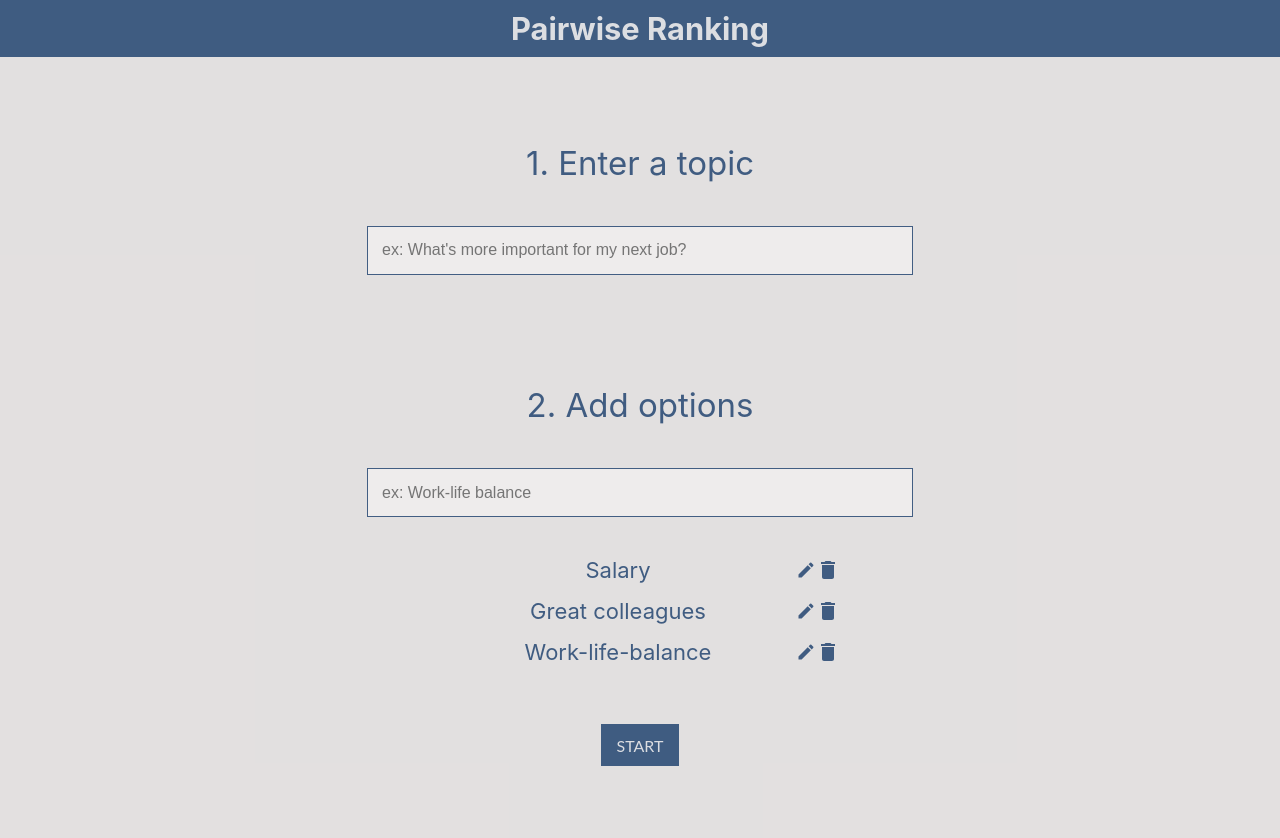
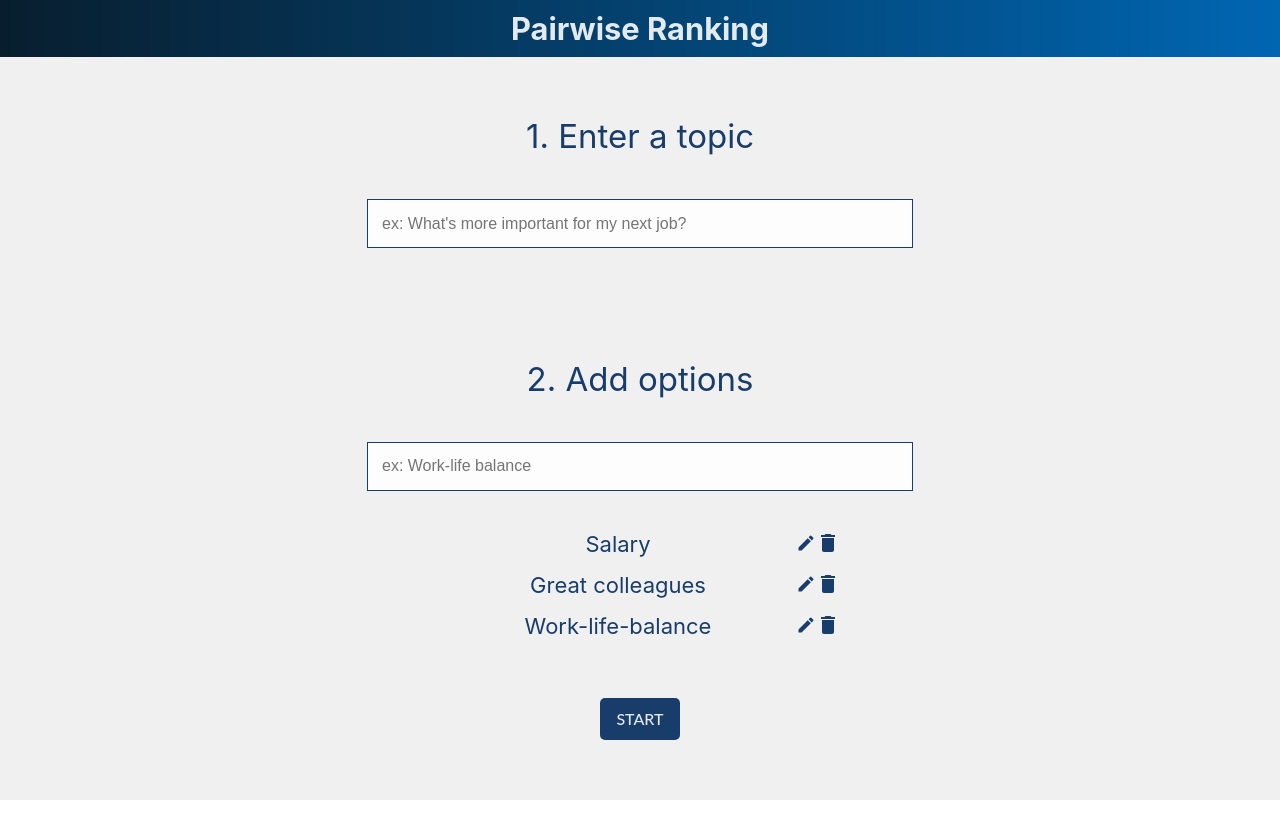
Before and after one commit to mariannefabre/pairwise-ranking-app, a React (Create React App) app: page / in a window 1280 px wide. Shown: the top 838 px of the page. After the commit the page ends 800 px from the top, so only its background shows below. Built offline with nearby package versions, Linux system fonts and the light colour scheme.

Commit message:
Change style

```diff
--- a/src/App.js
+++ b/src/App.js
@@ -2,19 +2,18 @@ import { useSelector } from "react-redux";
 import "./styles.css";
 import Choice from "./components/Choice";
 import Ranking from "./components/Ranking";
-import Home from './components/Home';
+import Home from "./components/Home";
 
 function App() {
-
   const survey = useSelector((state) => state.survey);
 
   return (
     <div className="App">
+      <div className="container"></div>
         <h1>Pairwise Ranking</h1>
-            <div className="container"></div>
-          {survey.isSurveyFinished && <Ranking/>}
+        {survey.isSurveyFinished && <Ranking />}
         {survey.isSurveyStarted && !survey.isSurveyFinished && <Choice />}
-          {!survey.isSurveyStarted && !survey.isSurveyFinished && <Home/>}
+        {!survey.isSurveyStarted && !survey.isSurveyFinished && <Home />}
     </div>
   );
 }
--- a/src/components/Ranking.js
+++ b/src/components/Ranking.js
@@ -33,7 +33,6 @@ const Ranking = () => {
   };
 
   const handleCreateNew = () => {
-    // add code to erase state
     dispatch({ type: "CREATE_NEW_QUESTIONNAIRE" });
   };
 
@@ -45,11 +44,11 @@ const Ranking = () => {
         <td className="ranking-data">{option.text}</td>
         <td className="ranking-data">
           {option.score}{" "}
-          <ThumbUpIcon style={{ fontSize: 20, color: "#48bf48" }} />
+          <ThumbUpIcon className="thumb-up"  />
         </td>
         <td className="ranking-data">
           {options.length - 1 - option.score}{" "}
-          <ThumbDownIcon style={{ fontSize: 20, color: "red" }} />
+          <ThumbDownIcon className="thumb-down" />
         </td>
       </tr>
     );
--- a/src/reducers/survey.js
+++ b/src/reducers/survey.js
@@ -59,6 +59,7 @@ const survey = (
       return {
         ...state,
         pairs: [],
+        currentChoice:0,
         isSurveyStarted: false,
         isSurveyFinished: false,
       };
--- a/src/styles.css
+++ b/src/styles.css
@@ -1,7 +1,7 @@
 #root {
-  --main-bg-color: #bdb8b86e;
-  --second-color: #193d6bce;
-  --third-color: #f1efefe1;
+  --main-bg-color: #ebebebb9;
+  --second-color: #193d6b;
+  --third-color: #ffffffe3;
   background-color: var(--main-bg-color);
   font-size: 18px;
 }
@@ -16,11 +16,15 @@
     font-size: 22px;
   }
 }
-
+.container {
+  height: 53px;
+}
+.App {
+  min-height: 100vh;
+}
 .App,
 .home {
   text-align: center;
-  min-height: 100vh;
   display: flex;
   flex-direction: column;
   align-items: center;
@@ -28,12 +32,13 @@
   color: var(--second-color);
   overflow-x: hidden;
 }
-.container {
-  margin-top: 53px;
-}
 
 h1 {
-  background-color: var(--second-color);
+  background: linear-gradient(
+    90deg,
+    rgba(8, 30, 46, 1) 0%,
+    rgba(0, 102, 178, 1) 100%
+  );
   padding: 10px 0;
   width: 100%;
   margin: 0 auto;
@@ -77,6 +82,8 @@ input:focus::placeholder {
   font-family: "Lato", sans-serif;
   border: 1.5px solid transparent;
   color: var(--third-color);
+  font-weight: 550;
+  border-radius: 5px;
 }
 .button:focus {
   outline: none;
@@ -180,10 +187,10 @@ input:focus::placeholder {
 }
 
 #first-option {
-  animation: slideInFromLeft 0.5s 1;
+  animation: slideInFromLeft 0.3s 1;
 }
 #second-option {
-  animation: slideInFromRight 0.5s 1;
+  animation: slideInFromRight 0.3s 1;
 }
 
 @keyframes slideInFromLeft {
@@ -235,9 +242,13 @@ input:focus::placeholder {
   visibility: hidden;
 }
 
-
 .ranking {
+  background-color: var(--third-color);
   font-size: 1.3em;
+  border-radius: 5px;
+  border: 0.5px solid #cfcdcdd7;
+  padding: 15px;
+  margin: 5px;
 }
 .ranking-table {
   margin: 50px auto;
@@ -251,3 +262,11 @@ input:focus::placeholder {
     padding: 0.8rem 0.9em;
   }
 }
+.thumb-up {
+  font-size: 20;
+  color: var(var(--second-color));
+}
+.thumb-down {
+  font-size: 20;
+  color: rgb(194, 10, 10);
+}
```
Lines whose indentation alone changed are shown as unchanged.
